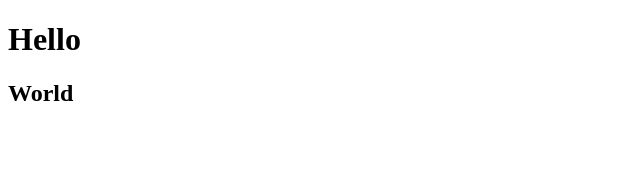
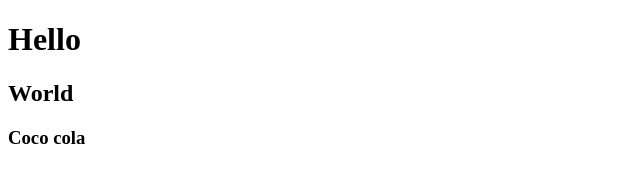
Before and after one commit to harini-0808/git, a plain HTML site: page index.html in a window 1280 px wide. Shown: the full height of the page, 0-640 px from the left. Drawn offline with Linux system fonts and the light colour scheme.

Commit message:
Update index.html

```diff
--- a/index.html
+++ b/index.html
@@ -8,5 +8,6 @@
 <body>
     <h1>Hello</h1>
     <h2>World</h2>
+    <h3>Coco cola</h3>
 </body>
 </html>
```
